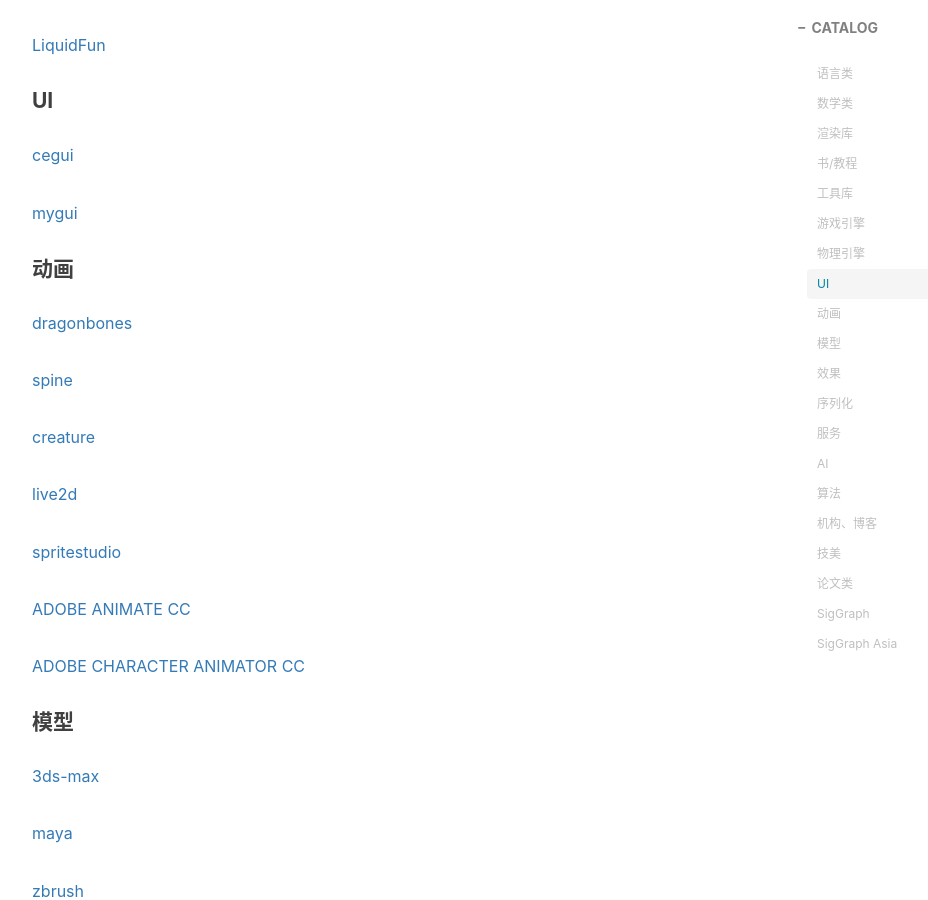
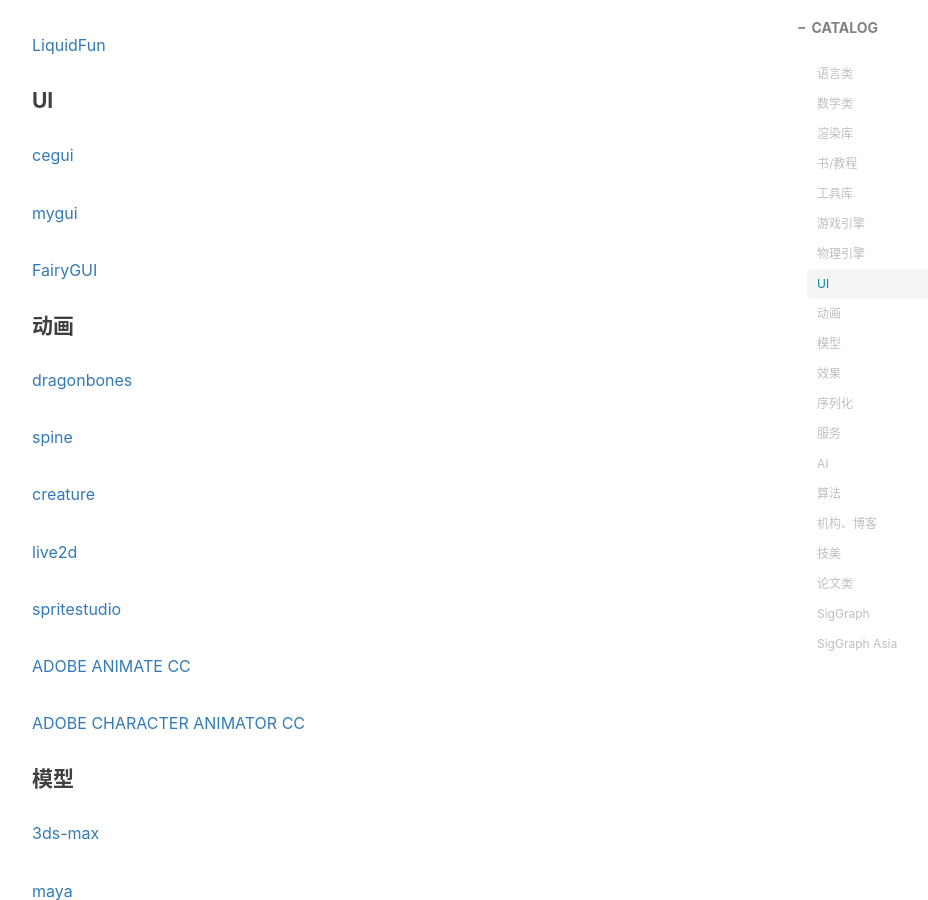
Before and after one commit to chenanbao/chenanbao.github.io, a Jekyll site: the page built from _posts/2008-08-09-计算机图形学集锦.md, in a window 1280 px wide and 900 px high, scrolled down 3943 px. Shown: the whole window, without its empty margins (233-1161 px from the left). Built offline with Jekyll 4.4.1, drawn with Linux system fonts in a browser that asks for light colours; nearby versions of some CDN libraries; comment, search, counter and statistics services are not loaded.

Commit message:
Update 2008-08-09-计算机图形学集锦.md

```diff
--- a/_posts/2008-08-09-计算机图形学集锦.md
+++ b/_posts/2008-08-09-计算机图形学集锦.md
@@ -138,6 +138,8 @@
 [cegui](http://cegui.org.uk)
 
 [mygui](http://mygui.info)
+
+[FairyGUI](https://github.com/fairygui/FairyGUI-unreal/tree/master)
 
 #### 动画
 
```
